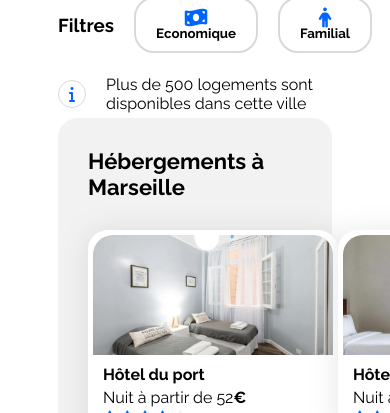
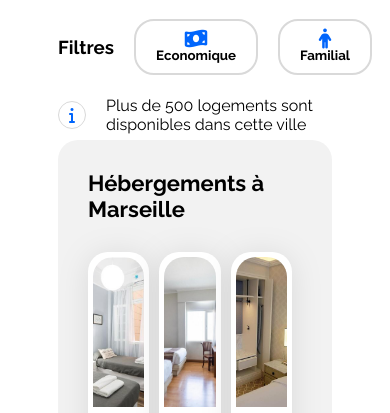
Before and after one commit to Alfange7/P2-OC-booki, a plain HTML site: page index.html in a window 390 px wide. Shown: the part 409-822 px from the top of the page. Drawn offline with Linux system fonts and the light colour scheme.

Commit message:
tablet responsive ok

```diff
--- a/css/style.css
+++ b/css/style.css
@@ -82,52 +82,54 @@ a {
 .hebergements-cards {
     display: flex;
     flex-direction: column;
-    justify-content: space-between;
 }
 
 .cards-row {
     display: flex;
-    justify-content:space-between;
-}
-
-.cards-row:nth-child(2) {
-    margin-bottom: 2%;
+    flex-wrap: wrap; /* Permettre le retour à la ligne des éléments */
+    justify-content: space-between;
 }
 
 .cards-row a {
-   margin-top:30px;
+   margin-top: 30px;
+   width: calc(33.33% - 20px); /* Calculer la largeur pour que les trois cartes s'adaptent sur une ligne avec un espace entre */
+   margin-right: 20px; /* Ajouter de l'espace entre les cartes */
+}
+
+.hebergements-cards .card {
+    width: 100%;
+    display: flex;
+    flex-direction: column;
+    border-radius: 20px;
+    overflow: hidden;
+    margin-bottom: 20px; /* Ajouter de l'espace entre les cartes */
+}
+
+.hebergements-cards .card-content {
+    flex-grow: 1;
+    display: flex;
+    flex-direction: column;
+    justify-content: space-between;
+    padding: 10px;
 }
 
 .hebergements-cards img {
-    width: 240px;
-    height: 120px;
+    width: 100%;
+    height: 150px;
+    object-fit: cover;
     border-top-left-radius: 20px;
     border-top-right-radius: 20px;
 }
 
-.hebergements-cards .card-content {
-    width: 100%;
-    display: flex;
-    flex-direction: column;
-    justify-content: space-between;
-    box-sizing: border-box;
+.hebergements-cards .card-title,
+.hebergements-cards .card-subtitle,
+.hebergements-cards .card-rating {
+    margin-left: 0px;
+    margin-right: 0px;
 }
 
-.hebergements-cards .card-title {
-    margin-top: 10px;
-    margin-bottom: 4px;
-    margin-left:10px;
-}
 
-.hebergements-cards .card-subtitle {
-    margin: 0;
-    margin-left:10px;
-}
 
-.hebergements-cards .card-rating {
-    margin-bottom: 5px;
-    margin-left:10px;
-}
 
 /****** Populaires ***********/
 .populaires {
@@ -310,8 +312,6 @@ header img{
 }
 
 
-/*  the first padding applies to the top, the second to the right and left, the third to the bottom */
-
 /***************** Activities ***************/
 
 .activities {
@@ -376,8 +376,6 @@ footer {
 }
 
 
-/* Le code ci-dessous correspond à la version responsive uniquement */
-
 /****** Media queries ***********/
 /* Medium devices (tablets, less/equal than 1024px) */
 @media (max-width: 1024px) {
@@ -404,13 +402,15 @@ footer {
         width: 30%;
     }
 
-    .populaires-cards .card-title {
+    .card-title {
         font-size: 14px;
     }
 
-    .populaires-cards .card-subtitle {
+    .card-subtitle {
         font-size: 13px;
     }
+
+
 }
 
 /* Small devices (phones, less than 768px) */
--- a/index.html
+++ b/index.html
@@ -68,8 +68,8 @@
                         <div class="cards-row">
                             <a href="#">
                                 <article class="card">
+                                    <img src="./images/hebergements/fred-kleber.jpg" alt="Image de la chambre d'hôtel montrant un lit">
                                     <div class="card-content">
-                                        <img src="./images/hebergements/fred-kleber.jpg" alt="Image de la chambre d'hôtel montrant un lit">
                                         <div class="card-txt">
                                             <h3 class="card-title">Hôtel du port</h3>
                                             <p class="card-subtitle">Nuit à partir de 52<span class="euro">€</span></p>
@@ -87,8 +87,9 @@
                             </a>
                             <a href="#">
                                 <article class="card">
+                                    <img src="./images/hebergements/febrian-zakaria.jpg" alt="Image de la chambre d'hôtel montrant un lit">
                                     <div class="card-content">
-                                        <img src="./images/hebergements/febrian-zakaria.jpg" alt="Image de la chambre d'hôtel montrant un lit">
+
                                         <div class="card-txt">
                                             <h3 class="card-title">Hôtel Chez Amina</h3>
                                             <p class="card-subtitle">Nuit à partir de 96<span class="euro">€</span></p>
@@ -106,8 +107,8 @@
                             </a>
                             <a href="#">
                                 <article class="card">
+                                    <img src="./images/hebergements/reisetopia.jpg" alt="Image de la chambre d'hôtel montrant un lit">
                                     <div class="card-content">
-                                        <img src="./images/hebergements/reisetopia.jpg" alt="Image de la chambre d'hôtel montrant un lit">
                                         <div class="card-txt">
                                             <h3 class="card-title">Hôtel Les mouettes</h3>
                                             <p class="card-subtitle">Nuit à partir de 76<span class="euro">€</span></p>
```
